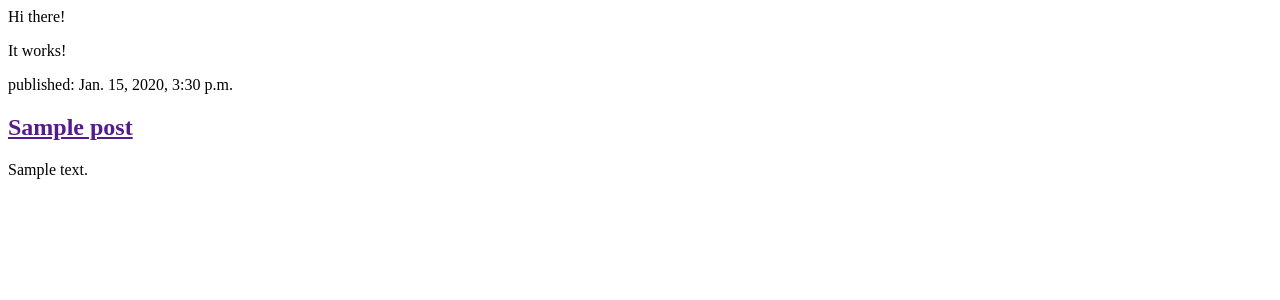
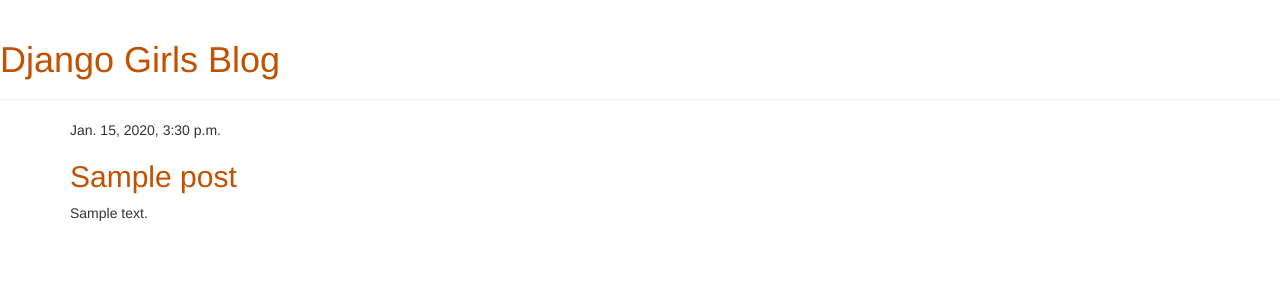
Before and after one commit to shreyashsrivastava/django, a Django app: page / in a window 1280 px wide. Shown: the top 300 px of the page. Run offline with Django 3.2, Linux system fonts and the light colour scheme; tables that the repository leaves empty hold one stand-in row (values such as "Sample post"); some libraries are stand-ins or nearby versions.

Commit message:
Did a lot of things.

```diff
--- /dev/null
+++ b/blog/static/css/blog.css
@@ -0,0 +1,3 @@
+h1 a, h2 a {
+    color: #C25100;
+}
--- /dev/null
+++ b/blog/templates/blog/base.html
@@ -0,0 +1,26 @@
+{% load static %}
+<html>
+    <head>
+        <title>Django Girls blog</title>
+        <link rel="stylesheet" href="//maxcdn.bootstrapcdn.com/bootstrap/3.2.0/css/bootstrap.min.css">
+        <link rel="stylesheet" href="//maxcdn.bootstrapcdn.com/bootstrap/3.2.0/css/bootstrap-theme.min.css">
+        <link href='//fonts.googleapis.com/css?family=Lobster&subset=latin,latin-ext' rel='stylesheet' type='text/css'>
+        <link rel="stylesheet" href="{% static 'css/blog.css' %}">
+    </head>
+    <body>
+        <div class="page-header">
+           {% if user.is_authenticated %}
+            <a href="{% url 'post_new' %}" class="top-menu"><span class="glyphicon glyphicon-plus"></span></a>
+           {% endif %}
+            <h1><a href="/">Django Girls Blog</a></h1>
+        </div>
+        <div class="content container">
+            <div class="row">
+                <div class="col-md-8">
+                {% block content %}
+                {% endblock %}
+                </div>
+            </div>
+        </div>
+    </body>
+</html>
--- a/blog/templates/blog/post_list.html
+++ b/blog/templates/blog/post_list.html
@@ -1,15 +1,13 @@
-<html>
-<body>
-    <p>Hi there!</p>
-    <p>It works!</p>
-    <div>
-        {% for post in posts %}
-        <div>
-            <p>published: {{ post.published_date }}</p>
-            <h2><a href="">{{ post.title }}</a></h2>
-            <p>{{ post.text|linebreaksbr }}</p>
-        </div>
-        {% endfor %}
+{% extends 'blog/base.html' %}
+
+{% block content %}
+{% for post in posts %}
+<div class="post">
+    <div class="date">
+        {{ post.published_date }}
     </div>
-</body>
-</html>
+    <h2><a href="{% url 'post_detail' pk=post.pk %}">{{ post.title }}</a></h2>
+    <p>{{ post.text|linebreaksbr }}</p>
+</div>
+{% endfor %}
+{% endblock %}
--- a/blog/urls.py
+++ b/blog/urls.py
@@ -3,4 +3,7 @@ from . import views
 
 urlpatterns = [
     path('', views.post_list, name='post_list'),
+    path('post/<int:pk>/', views.post_detail, name='post_detail'),
+    path('post/new/', views.post_new, name='post_new'),
+     path('post/<int:pk>/edit/', views.post_edit, name='post_edit'),
 ]
--- a/blog/views.py
+++ b/blog/views.py
@@ -1,8 +1,42 @@
 from django.shortcuts import render
 from django.utils import timezone
 from .models import Post
+from django.shortcuts import render, get_object_or_404
+from .forms import PostForm
+from django.shortcuts import redirect
 
 # Create your views here.
 def post_list(request):
     posts = Post.objects.filter(published_date__lte=timezone.now()).order_by('published_date')
     return render(request, 'blog/post_list.html', {'posts':posts})
+
+def post_detail(request, pk):
+    post = get_object_or_404(Post, pk=pk)
+    return render(request, 'blog/post_detail.html', {'post': post})
+
+def post_new(request):
+    if request.method == "POST":
+        form = PostForm(request.POST)
+        if form.is_valid():
+            post = form.save(commit=False)
+            post.author = request.user
+            post.published_date = timezone.now()
+            post.save()
+            return redirect('post_detail', pk=post.pk)
+    else:
+        form = PostForm()
+    return render(request, 'blog/post_edit.html', {'form': form})
+
+def post_edit(request, pk):
+    post = get_object_or_404(Post, pk=pk)
+    if request.method == "POST":
+        form = PostForm(request.POST, instance=post)
+        if form.is_valid():
+            post = form.save(commit=False)
+            post.author = request.user
+            post.published_date = timezone.now()
+            post.save()
+            return redirect('post_detail', pk=post.pk)
+    else:
+        form = PostForm(instance=post)
+    return render(request, 'blog/post_edit.html', {'form': form})
```
Also changed, not shown: blog/forms.py (added, +7 -0 lines), blog/templates/blog/post_detail.html (added, +16 -0 lines), blog/templates/blog/post_edit.html (added, +9 -0 lines).
